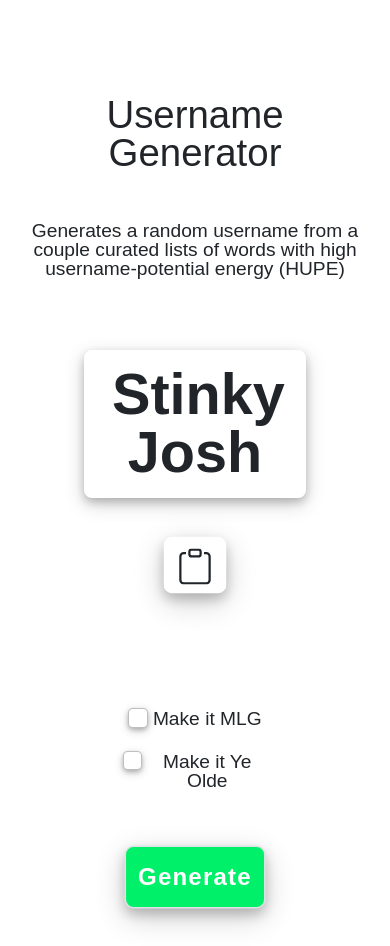
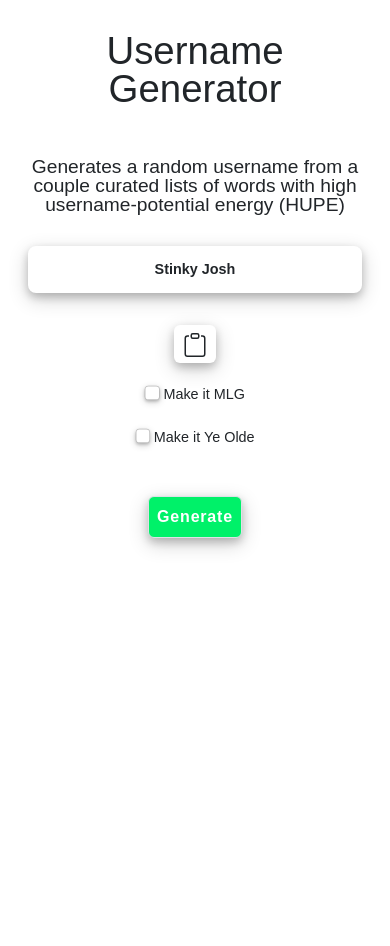
Before and after one commit to nathanjellerton/Username_Generator, a plain HTML site: page index.html in a window 390 px wide. After the commit the page ends 844 px from the top, so only its background shows below. Drawn offline with nearby package versions, Linux system fonts and the light colour scheme; a web font is replaced by a local one.

Commit message:
Media Queries for mobile

```diff
--- a/index.html
+++ b/index.html
@@ -24,7 +24,7 @@
     <title>Username Generator</title>
   </head>
   <body id="body">
-    <h1 class="text-center p-5 mt-5">Username Generator</h1>
+    <h1 class="text-center">Username Generator</h1>
 
     <div class="container">
       <div class="row">
@@ -36,9 +36,10 @@
         </div>
       </div>
       <div
-        class="row text-center justify-content-center align-items-center p-4 m-5"
+        id="usernamebox"
+        class="row text-center justify-content-center align-items-center"
       >
-        <div class="col-1"></div>
+        <div class="col-12"></div>
         <div id="username">Generate Name</div>
         <div class="align-items-center">
           <button
@@ -67,7 +68,7 @@
 
     <!-- Checkbox-->
     <div class="row mb-3 justify-content-center">
-      <div class="col-5">
+      <div class="col-12">
         <div id="checkbox" class="form-check">
           <input class="form-check-input" type="checkbox" id="mlg" />
           <label id="mlgText" class="form-check-label" for="mlg">
@@ -77,7 +78,7 @@
       </div>
     </div>
     <div class="row mb-3 justify-content-center">
-      <div class="col-5">
+      <div class="col-12">
         <div id="checkbox" class="form-check">
           <input class="form-check-input" type="checkbox" id="olde" />
           <label id="oldeText" class="form-check-label" for="olde">
--- a/styles.css
+++ b/styles.css
@@ -57,6 +57,8 @@ html {
 h1 {
     font-size: 2em;
     text-align: left;
+    padding:3rem;
+    margin:3rem
 }
 
 body {
@@ -65,8 +67,13 @@ body {
     background-color: white;
     background-size: cover;
 }
-
+#usernamebox{
+  margin: 3rem;
+  padding: 3rem;
+}
 #username {
+  display: flex;
+  justify-content: center;
     background-color: white;
     font-size: 3em;
     border: 1rem solid white;
@@ -175,3 +182,48 @@ svg {
    box-shadow: none;
    margin: -0.25em;
 }
+
+
+@media (max-width:1200px){
+  #username{
+    font-size: 1.5em;
+  }
+  #usernamebox{
+    padding: 1rem;
+    margin: 1rem;
+  }
+}
+
+@media (max-width:800px){
+  #username{
+    font-size: 0.75em;
+  }
+  #usernamebox{
+    padding: 0.5rem;
+    margin: 0.5rem;
+}
+}
+@media (max-width:600px){
+  h1{
+    padding: 1rem;
+    margin: 1rem
+  }
+  p{
+    padding: 1rem;
+  }
+  .m-5 {
+    margin: 2rem  0px 0px!important;
+  }
+  .btn{
+    transform: scale(1);
+  }
+  #checkbox{
+    transform: scale(0.75);
+  }
+}
+
+@media (max-width:350px){
+  #username{
+    font-size: 0.7em;
+  }
+}
```
